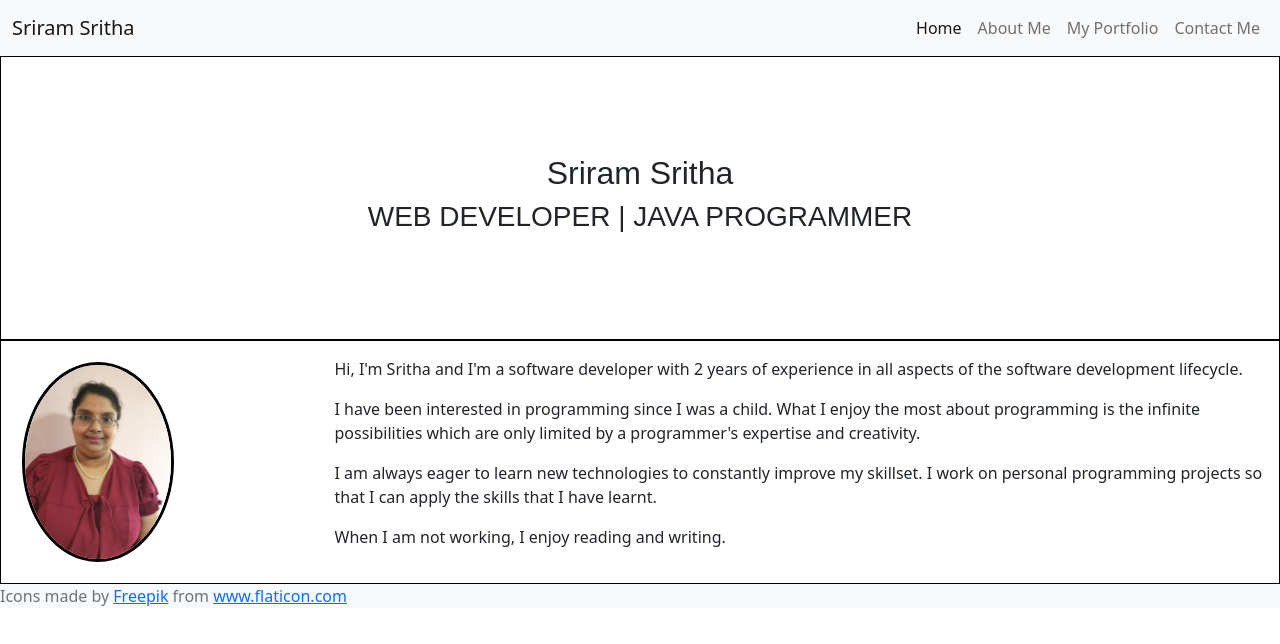
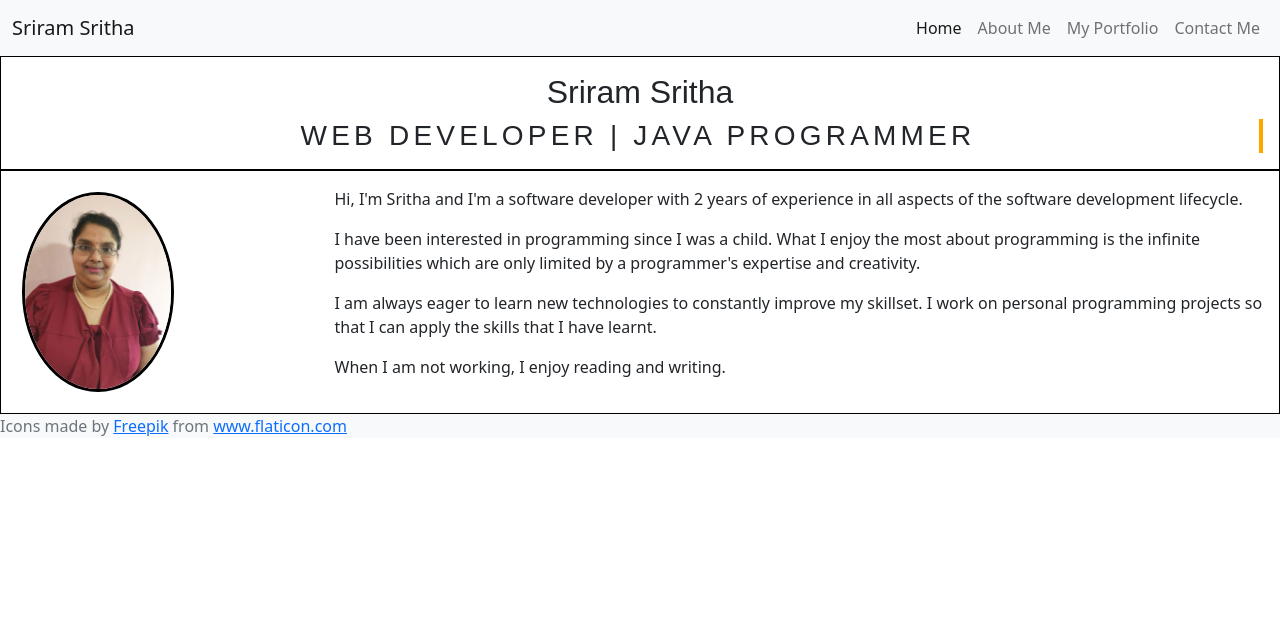
Before and after one commit to srithasriram30/MyPortfolio, a plain HTML site: page index.html in a window 1280 px wide. Drawn offline with nearby package versions, Linux system fonts and the light colour scheme; a web font is replaced by a local one.

Commit message:
Add typewriter effect to tagline

```diff
--- a/assests/styles.css
+++ b/assests/styles.css
@@ -39,9 +39,25 @@ body {
   flex-direction: column;
   height: 250px; */
 
-  display: flex;
-  justify-content: center;
-  flex-direction: column;
-  height: 250px;
+}
 
+.typewriter h3 {
+  overflow: hidden; /* Ensures the content is not revealed until the animation */
+  border-right: .15em solid orange; /* The typwriter cursor */
+  white-space: nowrap; /* Keeps the content on a single line */
+  margin: 0 auto; /* Gives that scrolling effect as the typing happens */
+  letter-spacing: .15em; /* Adjust as needed */
+  animation:
+    typing 3.5s steps(40, end),
+    blink-caret .75s step-end infinite;
 }
+
+@keyframes typing {
+  from { width: 0 }
+  to { width: 100% }
+}
+
+@keyframes blink-caret {
+  from, to { border-color: transparent }
+  50% { border-color: orange; }
+}
--- a/index.html
+++ b/index.html
@@ -27,8 +27,8 @@
     </nav>
 
     <div class="content" id="main">
-      <div class="tagline">
-        <h2>Sriram Sritha</h2>
+      <h2>Sriram Sritha</h2>
+      <div class="typewriter">
         <h3>WEB DEVELOPER | JAVA PROGRAMMER</h3>
       </div>
 
```
